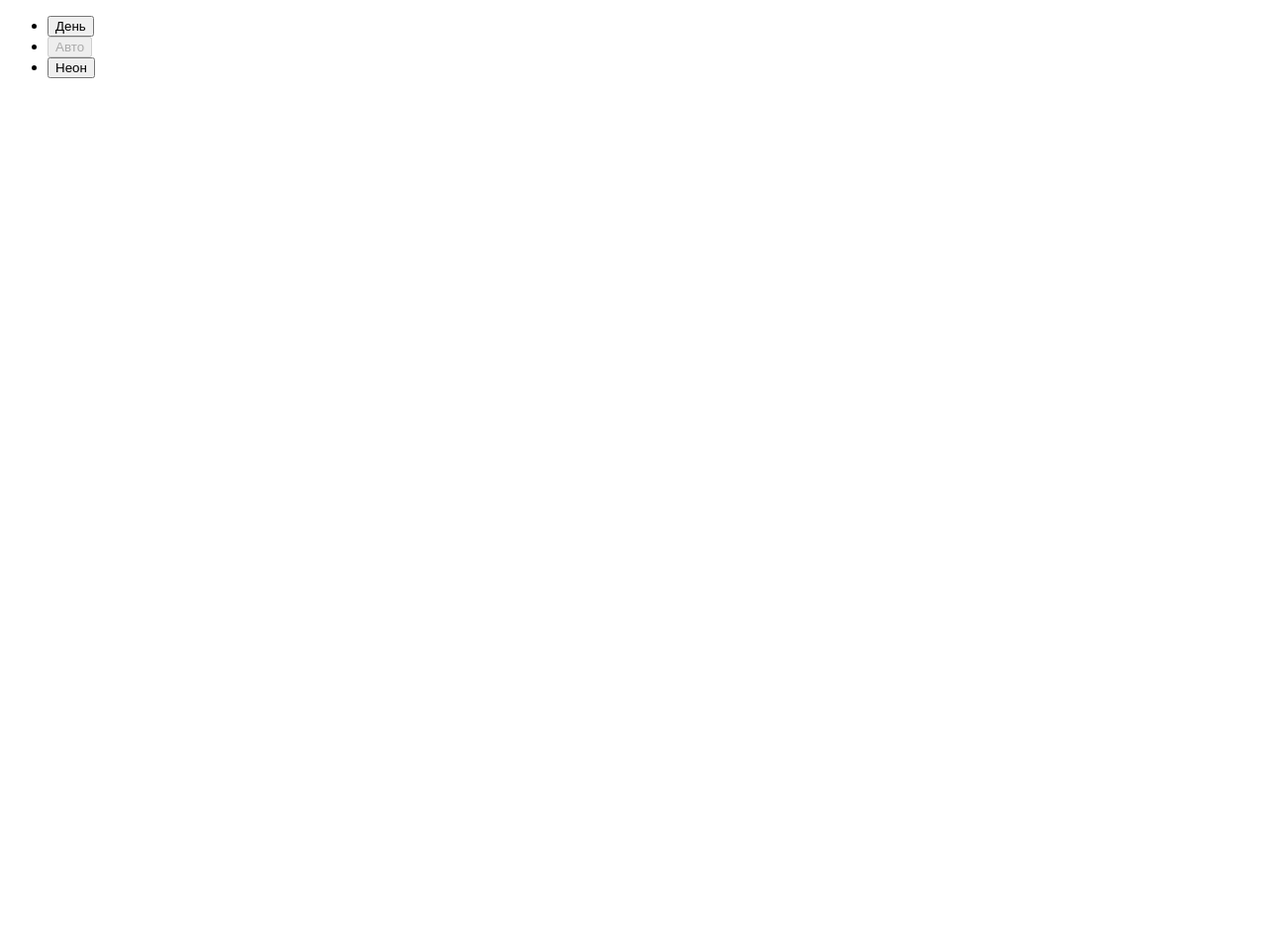
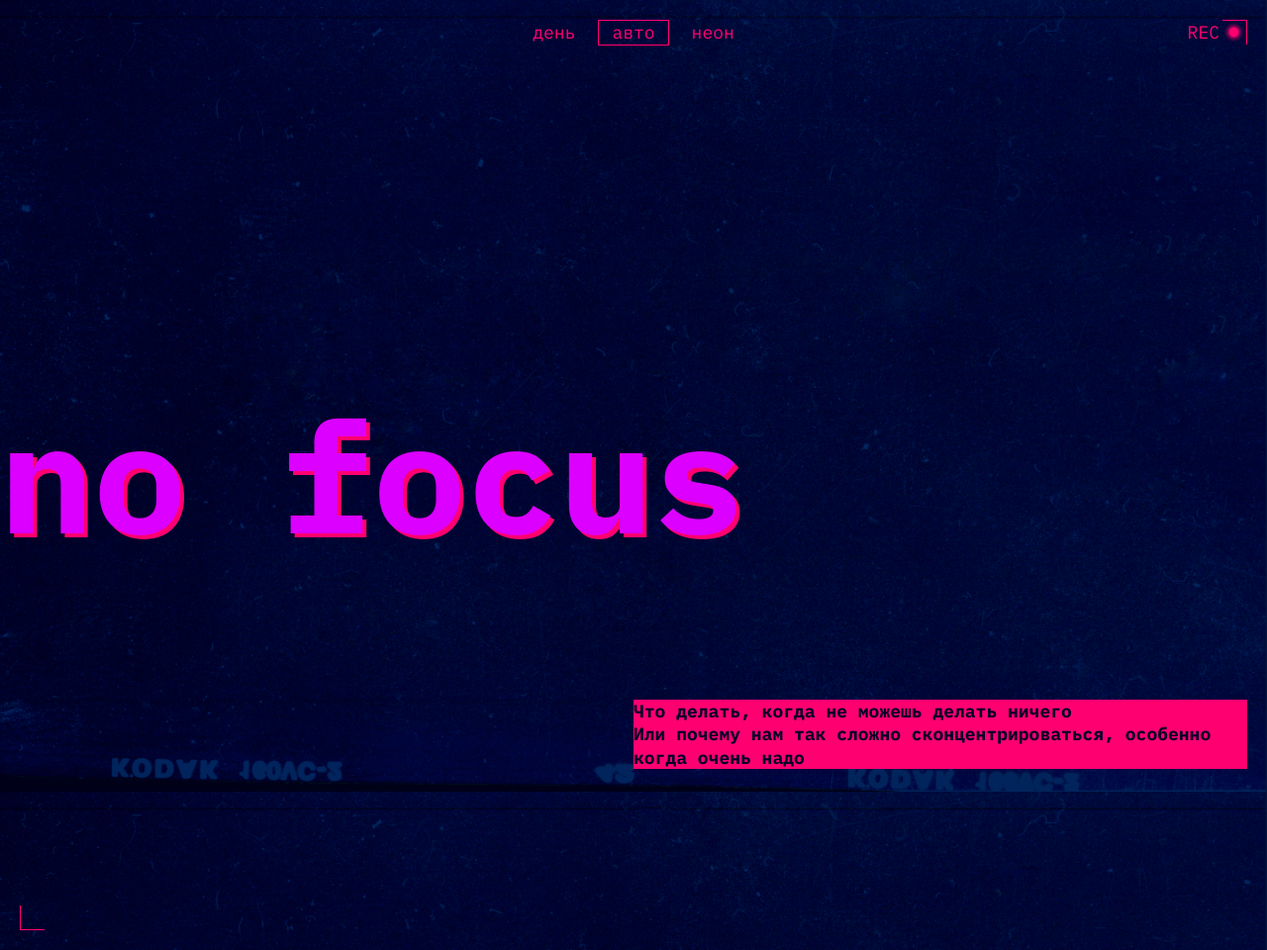
Before and after one commit to krlgrek/slozhno-sosredotochitsya, a plain HTML site: page index.html in a window 1280 px wide. Shown: the whole page at 99% size. Before the commit the page ends 800 px from the top, so only its background shows below. Drawn offline with Linux system fonts and the light colour scheme.

Commit message:
сверстал header в темной теме

```diff
--- a/index.html
+++ b/index.html
@@ -4,7 +4,17 @@
     <meta charset="UTF-8" />
     <meta http-equiv="X-UA-Compatible" content="IE=edge" />
     <meta name="viewport" content="width=device-width, initial-scale=1.0" />
+    <meta name="color-scheme" content="dark light">
     <title>Сложно сосредоточиться</title>
+    <link rel="stylesheet" href="./fonts/fonts.css">
+    <link rel="stylesheet" href="./styles/globals.css">
+    <link rel="stylesheet" href="./styles/variables.css">
+    <link rel="stylesheet" href="./styles/style.css">
+    <link rel="stylesheet" href="./styles/dark.css">
+    <link rel="stylesheet" href="./styles/light.css">
+    <link rel="icon" type="image/ico" href="./images/favicon.ico" sizes="any">
+    <link rel="icon" type="image/svg+xml" href="./images/favicon.svg">
+    <link rel="apple-touch-icon" href="mobile-icon.png">
   </head>
   <body class="page">
     <header class="header decorated-zone">
@@ -34,6 +44,9 @@
           </li>
         </ul>
       </nav>
+      <h1 class="header__title">no focus</h1>
+      <p class="header__description title-decor">Что делать, когда не можешь делать ничего <br> Или почему нам так сложно сконцентрироваться, особенно когда очень надо</p>
+      <div class="header__rec" aria-hidden="true"></div>
     </header>
     <script src="./scripts/script.js"></script>
   </body>
--- a/styles/dark.css
+++ b/styles/dark.css
@@ -3,6 +3,12 @@
   здесь окажутся стили, которые нужно переопределить принудительно,
   переключая тему
 */
+
+:root.theme-dark {
+  /* Дублируем переменные для тёмной темы */
+}
+
+/* Остальные стили */
 
 .page.theme_dark {
   /* сохраните этот селектор в приведённом виде.
--- a/styles/light.css
+++ b/styles/light.css
@@ -3,6 +3,20 @@
   Здесь окажутся стили, которые нужно переопределить принудительно,
   переключая тему
 */
+
+:root.theme-light {
+  /* Переменные светлой темы */
+}
+
+/* Остальные стили */
+
+@media (prefers-color-scheme: light) {
+:root {
+      /* Дублируем переменные светлой темы */
+  }
+}
+
+/* Остальные стили */
 
 .page.theme_light {
   /* сохраните этот селектор в приведённом виде.
--- a/styles/style.css
+++ b/styles/style.css
@@ -2,4 +2,228 @@
 
 .page {
   /* сохраните в разметке и стилях класс page. На его основе работает скрипт. */
+  background-image: url(/images/cover-image-dark.png);
+  background-color: #000028;
+  background-position: center;
+  background-size: cover;
+  background-repeat: no-repeat;
+  background-attachment: fixed;
 }
+
+.header {
+  min-inline-size: 375px;
+  position: relative;
+  block-size: calc(668 / 375 * 100vi);
+  padding: 10px;
+  display: grid;
+  grid-template-rows: 1fr min-content 1fr;
+  grid-template-areas:
+    "nav"
+    "title"
+    "description";
+}
+
+.header::before {
+  content: "";
+  position: absolute;
+  top: 10px;
+  right: 10px;
+  width: 25px;
+  height: 25px;
+  border-top: 1px solid var(--accent-color, #FF0070);
+  border-right: 1px solid var(--accent-color, #FF0070);
+}
+
+.header::after {
+  content: "";
+  position: absolute;
+  bottom: 10px;
+  left: 10px;
+  width: 25px;
+  height: 25px;
+  border-bottom: 1px solid var(--accent-color, #FF0070);
+  border-left: 1px solid var(--accent-color, #FF0070);
+}
+
+.header__theme-menu {
+  grid-area: nav;
+  align-self: center;
+  justify-self: end;
+}
+
+.header__theme-menu-list {
+  display: flex;
+  flex-direction: column;
+  gap: 10px;
+}
+
+.header__theme-menu-button {
+  appearance: none;
+  height: 26px;
+  padding: 0px 13px;
+  justify-content: center;
+  align-items: center;
+  flex-shrink: 0;
+  background-color: transparent;
+  border: none;
+  color: var(--accent-color, #FF0070);
+  font-family: "IBM Plex Mono", sans-serif;
+  text-align: center;
+  font-weight: normal;
+  font-size: 18px;
+  line-height: 18px; /* 100% */
+  text-transform: lowercase;
+}
+
+.header__theme-menu-button:hover {
+  outline: 1px solid var(--accent-color-transparent, rgba(255, 0, 112, 0.40));
+}
+
+.header__theme-menu-button:focus {
+  outline: none;
+}
+
+.header__theme-menu-button:focus-visible {
+  outline: none;
+  border-bottom: 1px solid var(--accent-color, #FF0070);
+}
+
+.header__theme-menu-button_active {
+  border: 1px solid var(--accent-color, #FF0070);
+}
+
+.header__title {
+  grid-area: title;
+  color: var(--title-color, #DB00FF);
+  text-shadow: 4px 4px 0px var(--accent-color, #FF0070);
+  font-family: "IBM Plex Mono", sans-serif;
+  font-size: clamp(7.25rem, 7.0115rem + 1.0178vw, 7.5rem);
+  font-weight: bold;
+  line-height: 82.5%;
+}
+
+.header__description {
+  grid-area: description;
+  align-self: center;
+  justify-self: end;
+  inline-size: clamp(355px, (100vi - 20px) / 2, (100vi - 20px) / 2);
+}
+
+.title-decor {
+  color: var(--text-title-decor);
+  font-family: "IBM Plex Mono", sans-serif;
+  font-size: 18px;
+  font-weight: bold;
+  line-height: 23.4px; /* 130% */
+  background-color: var(--accent-color, #FF0070);
+}
+
+.header__rec::before {
+  position: absolute;
+  content: "REC";
+  top: 10px;
+  right: 38px;
+  color: var(--accent-color, #FF0070);
+  text-align: center;
+  font-family: "IBM Plex Mono", sans-serif;
+  font-size: 18px;
+  font-weight: 400;
+  line-height: 25px; /* 138.889% */
+}
+
+.header__rec::after {
+  content: "";
+  position: absolute;
+  width: 9px;
+  height: 9px;
+  border-radius: 50%;
+  top: 18px;
+  right: 19px;
+  background-color: var(--accent-color, #FF0070);
+  box-shadow: 0px 0px 4px 2px var(--accent-color, #FF0070);
+}
+
+@media (768px <= width < 1024px) {
+  .header {
+    min-inline-size: 768px;
+    block-size: calc(4 / 3 * 100vi);
+    padding: 20px;
+  }
+
+  .header::before {
+    top: 20px;
+    right: 20px;
+  }
+
+  .header::after {
+    bottom: 20px;
+    left: 20px;
+  }
+
+  .header__title {
+    font-size: clamp(7.5rem, 0.5625rem + 14.4531vw, 9.8125rem);
+    position: relative;
+    right: 20px;
+  }
+
+  .header__description {
+    inline-size: calc((100vi - 40px) / 2);
+  }
+
+  .header__rec::before {
+    top: 20px;
+    right: 48px;
+  }
+
+  .header__rec::after {
+    top: 28px;
+    right: 29px;
+  }
+}
+
+@media (width >= 1024px) {
+  .header {
+    min-inline-size: 1024px;
+    block-size: calc(3 / 4 * 100vi);
+    padding: 20px;
+  }
+
+  .header::before {
+    top: 20px;
+    right: 20px;
+  }
+
+  .header::after {
+    bottom: 20px;
+    left: 20px;
+  }
+
+  .header__description {
+    inline-size: calc((100vi - 40px) / 2);
+  }
+
+  .header__title {
+    font-size: clamp(7.5rem, 0.5625rem + 14.4531vw, 9.8125rem);
+    position: relative;
+    right: 20px;
+  }
+
+  .header__theme-menu {
+    align-self: start;
+    justify-self: center;
+  }
+
+  .header__theme-menu-list {
+    flex-direction: row;
+  }
+
+  .header__rec::before {
+    top: 20px;
+    right: 48px;
+  }
+
+  .header__rec::after {
+    top: 28px;
+    right: 29px;
+  }
+}
--- a/styles/variables.css
+++ b/styles/variables.css
@@ -2,3 +2,11 @@
   Переменные для вашего проекта
   и их переопределение под различные устройства
 */
+
+:root {
+  --title-color: #DB00FF;
+  --accent-color: #FF0070;
+  --accent-color-transparent: rgba(255, 0, 112, 0.40);
+  --text-color: #F1B2CE;
+  --text-title-decor: #000028;
+}
```
